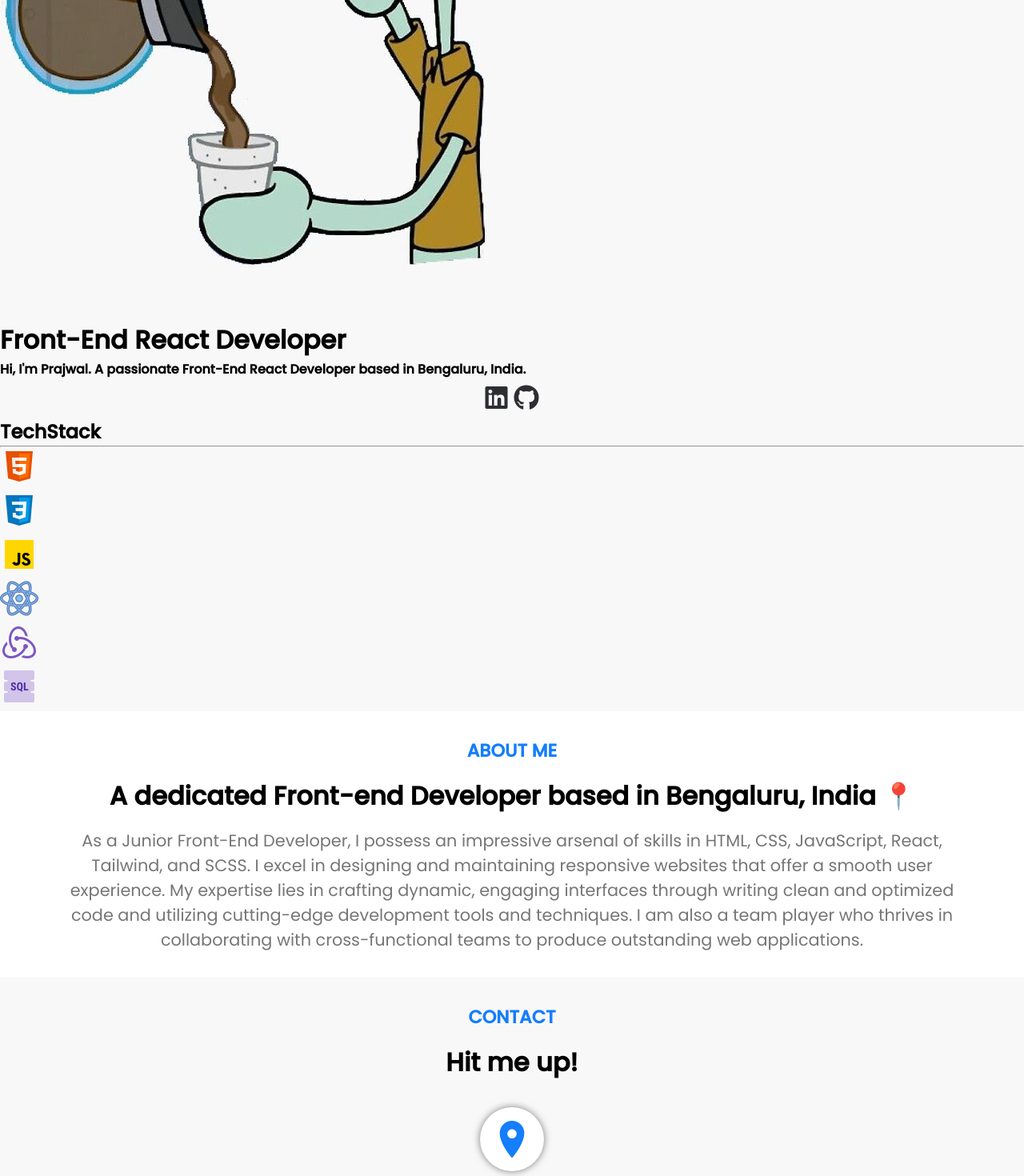
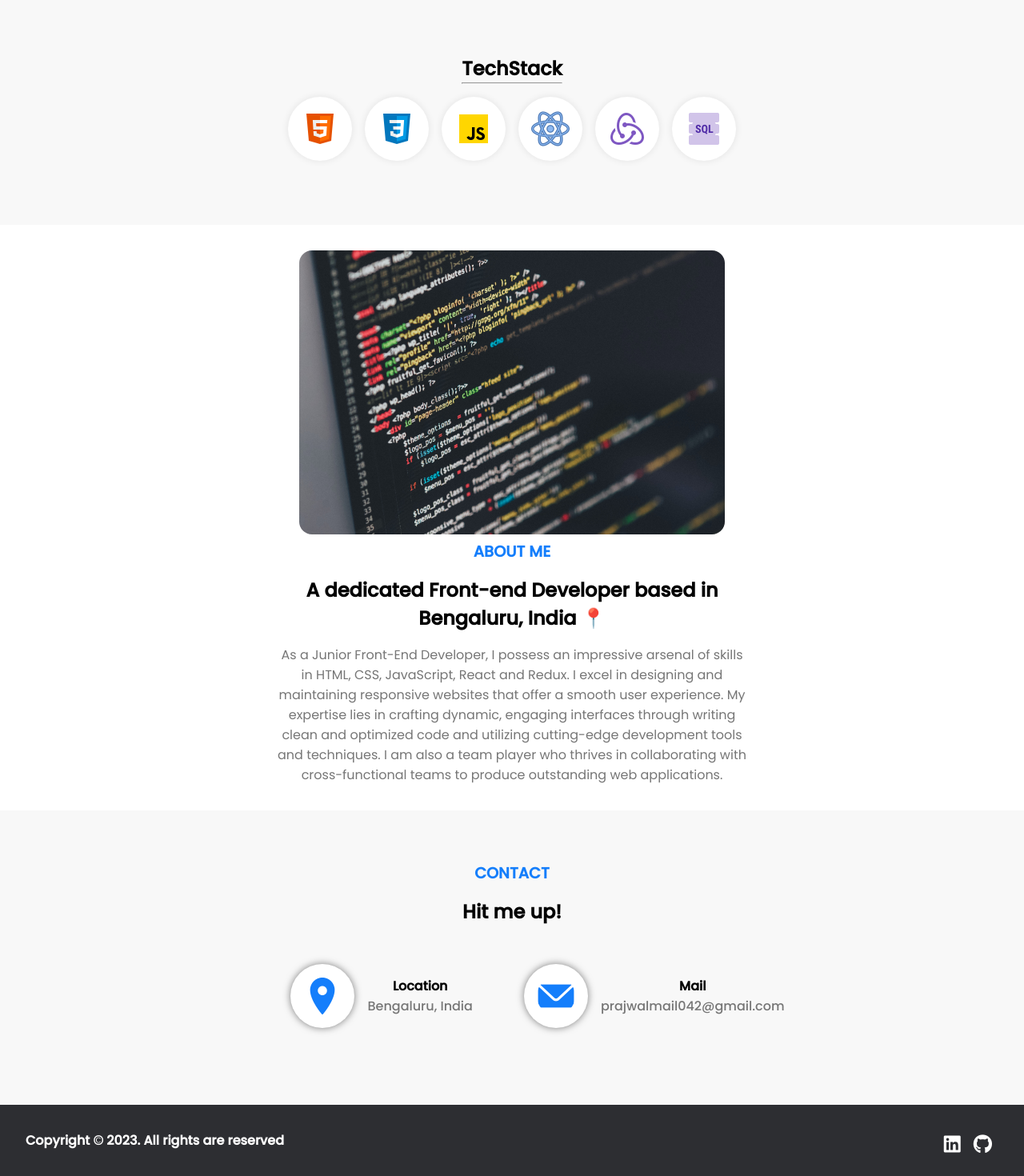
Before and after one commit to Kakashi042/portfoliodemo, a React (Create React App) app: page / in a window 1280 px wide. Shown: the part 680-2150 px from the top of the page at 80% size. Built offline with nearby package versions, Linux system fonts and the light colour scheme.

Commit message:
First version of the complete setup

```diff
--- a/src/App.css
+++ b/src/App.css
@@ -59,4 +59,6 @@
 body{
   font-family: 'Poppins', sans-serif;
   min-width: 16rem;
+  overflow-x: hidden;
+overflow-y: auto;
 }
--- a/src/Components/About.js
+++ b/src/Components/About.js
@@ -1,16 +1,21 @@
 import React from 'react'
 import '../Styles/About.css'
-
+import code from '../Images/coding.jpg'
 const About = () => {
   return (
     <div id='about' className='about'>
       <div className='container'>
+        <div>
+        <img src={code} alt='image'/>
+        </div>
+        <div>
         <h3>ABOUT ME</h3>
         <h2>A dedicated Front-end Developer
         based in Bengaluru, India 📍</h2>
         <p>
-        As a Junior Front-End Developer, I possess an impressive arsenal of skills in HTML, CSS, JavaScript, React, Tailwind, and SCSS. I excel in designing and maintaining responsive websites that offer a smooth user experience. My expertise lies in crafting dynamic, engaging interfaces through writing clean and optimized code and utilizing cutting-edge development tools and techniques. I am also a team player who thrives in collaborating with cross-functional teams to produce outstanding web applications.
+        As a Junior Front-End Developer, I possess an impressive arsenal of skills in HTML, CSS, JavaScript, React and Redux. I excel in designing and maintaining responsive websites that offer a smooth user experience. My expertise lies in crafting dynamic, engaging interfaces through writing clean and optimized code and utilizing cutting-edge development tools and techniques. I am also a team player who thrives in collaborating with cross-functional teams to produce outstanding web applications.
         </p>
+        </div>
       </div>
     </div>
   )
--- a/src/Components/Contact.js
+++ b/src/Components/Contact.js
@@ -10,11 +10,15 @@ const Contact = () => {
         <h2>Hit me up!</h2>
         <span>
           <img src={location} alt='location'/>
+          <div>
           <h4>Location</h4>
           <p>Bengaluru, India</p>
+          </div>
           <img src={mail} alt='mail'/>
+          <div>
           <h4>Mail</h4>
           <p>prajwalmail042@gmail.com</p>
+          </div>
         </span>
       </div>
     </div>
--- a/src/Styles/About.css
+++ b/src/Styles/About.css
@@ -1,10 +1,11 @@
+
 .about{
     background-color: white;
 }
 
-.container{
-    padding: 2rem 4rem;
-    text-align: center;
+.container img{
+    max-width: 90%;
+    border-radius: 1rem;
 }
 
 .container h2, .container h3{
@@ -12,15 +13,49 @@
 }
 
 .container h2{
-    font-size: 2rem;
+    font-size: 1.5rem;
 }
 .container p{
-    font-size: 1.3rem;
+    font-size: 1rem;
     color: #767676;
     font-weight: 400;
 }
 
 .container h3{
-    font-size: 1.4rem;
+    font-size: 1.2rem;
     color: #147efb;
 }
+
+@media screen and (min-width:1281px){
+
+    .about{
+        padding: 4rem 0;
+    }
+    .container{
+        display: flex;
+        padding: 4rem;
+        max-width: 80rem;
+        margin-inline: auto;
+    }
+    .container h2, .container h3, .container p{
+        padding-left: 2rem;
+    }
+    .container img{
+        max-width: 90%;
+        border-radius: 1rem;
+    }
+}
+
+
+
+@media screen and (max-width:1280px){
+
+
+.container{
+    padding: 2rem 4rem;
+    text-align: center;
+    max-width: 90vh;
+    margin-inline: auto;
+}
+
+}
--- a/src/Styles/Contact.css
+++ b/src/Styles/Contact.css
@@ -2,10 +2,13 @@
     background-color: var(--secondary-color);
 }
 
+@media screen and (max-width:900px){
 
-.contact{
-    padding: 2rem 4rem;
-    text-align: center;
+
+    .contact{
+        padding: 2rem 4rem;
+        text-align: center;
+    }
 }
 
 .contact h2, .contact h3{
@@ -13,11 +16,11 @@
 }
 
 .contact h2{
-    font-size: 2rem;
+    font-size: 1.5rem;
 }
 
 .contact h3{
-    font-size: 1.4rem;
+    font-size: 1.2rem;
     color: #147efb;
 }
 
@@ -34,3 +37,24 @@
     font-weight: 500;
     color: #767676;;
 }
+
+@media screen and (min-width:901px){
+
+    .contact{
+        text-align: center;
+        max-width: 80rem;
+        margin-inline: auto;
+        padding: 4rem;
+    }
+
+    .contact span{
+        display: flex;
+        align-items: center;
+        justify-content: center;
+
+    }
+
+    .contact img{
+        margin: 2rem 1rem 2rem 4rem;
+    }
+}
--- a/src/Styles/Footer.css
+++ b/src/Styles/Footer.css
@@ -16,7 +16,7 @@
 }
 
 .footer span a:hover{
-    color: #000eee;
+    color: #147efb;
 }
 
 @media screen and (max-width:500px){
--- a/src/Styles/Home.css
+++ b/src/Styles/Home.css
@@ -1,34 +1,87 @@
-
 .content span{
     display: flex;
-    justify-content: center;
+    /* justify-content: center; */
     font-size: 2rem;
-    gap: 0.5rem;
+    gap: 1rem;
 }
 
 span a{
-    color: #2d2e32;
+    color: #767676;
 }
 
 span a::after,span a:hover{
-    color: #000eee;
+    color: #2d2e32;
 }
-
 .hero-section{
     height: auto;
     background-color: var(--secondary-color);
 }
 
-@media screen and (max-width:900px){
-    .home{
-        display: flex;
-    }
-    img{
-        max-width: 21rem;
-        padding: 1rem 0;
-    }
+@media screen and (min-width:901px){
+
+
+
+.hero img{
+    max-width: 20rem;
+    /* height: ; */
 }
 
+.home{
+    display: flex;
+    flex-direction: row-reverse;
+    justify-content: space-between;
+    max-width: 80rem;
+    margin-inline: auto;
+    align-items: center;
+    gap: 8rem;
+    padding: 5rem;
+}
+
+.content h1{
+    color: #2d2e32;
+    font-size: 4rem;
+}
+
+.content p{
+    font-family: "Poppins",sans-serif;
+    color: #767676;
+    font-size: 1.3rem;
+    font-weight: 400;
+    line-height: 1.6;
+}
+
+.techstack{
+    padding: 5rem;
+    display: flex;
+    flex-direction: column;
+    align-items: center;
+    justify-content: center;
+    gap: 1rem;
+}
+
+.techstack ul{
+    display: flex;
+    flex-wrap: wrap;
+    align-content: center;
+    align-items: center;
+    justify-content: center;
+    gap: 1rem;
+}
+
+.techstack li{
+    display: flex;
+    background-color: white;
+    list-style: none;
+    padding: 1rem 1rem;
+    border-radius: 50%;
+    box-shadow: 0 0 10px rgba(0,0,0,.09);
+}
+
+.techstack li img{
+    width: 3rem;
+    height: 3rem;
+}
+}
 
 @media screen and (max-width:900px){
 
@@ -49,7 +102,7 @@ span a::after,span a:hover{
 .content h1{
     font-size: 4rem;
     color: #2d2e32;
-    padding: 1rem 1rem;
+    padding: 1rem 2rem;
 }
 
 
@@ -60,11 +113,11 @@ span a::after,span a:hover{
     font-size: 1.3rem;
     font-weight: 400;
     line-height: 1.6;
-    padding: 1rem 1rem;
+    padding: 1rem 2rem;
 }
 
 
-img{
+.hero img{
     max-width: 18rem;
     padding: 1rem 0;
 }
@@ -107,14 +160,14 @@ span a:hover{
     display: flex;
     background-color: white;
     list-style: none;
-    padding: 0 1rem;
+    padding: 1rem 1rem;
     border-radius: 50%;
     box-shadow: 0 0 10px rgba(0,0,0,.09);
 }
 
 .techstack li img{
     width: 3rem;
-    height: auto;
+    height: 3rem;
 }
 }
 
```
Also changed, not shown: src/Images/coding.jpg (added).
